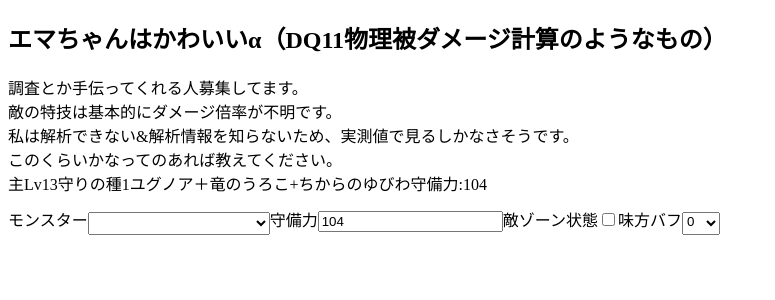
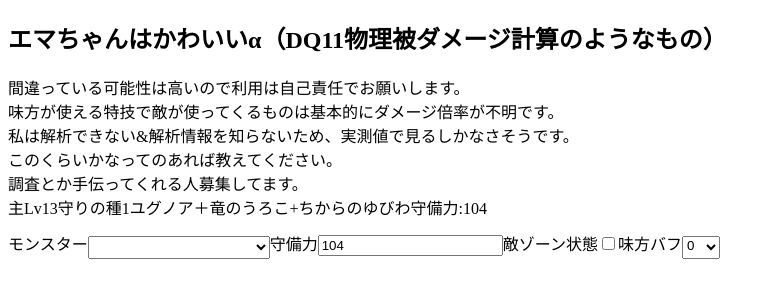
Before and after one commit to bfkbx960/ema-chan-ha-kawaii, a Vue app: page / in a window 1280 px wide. Shown: the top 300 px of the page, without its empty margins (0-775 px from the left). Built offline with nearby package versions, Linux system fonts and the light colour scheme.

Commit message:
fix message

```diff
--- a/src/App.vue
+++ b/src/App.vue
@@ -3,15 +3,18 @@
     <div class="app-memo">
       <h2>エマちゃんはかわいいα（DQ11物理被ダメージ計算のようなもの）</h2>
       <p>
-        調査とか手伝ってくれる人募集してます。
+        間違っている可能性は高いので利用は自己責任でお願いします。
       </p>
       <p>
-        敵の特技は基本的にダメージ倍率が不明です。
+        味方が使える特技で敵が使ってくるものは基本的にダメージ倍率が不明です。
       </p>
       <p>
         私は解析できない&解析情報を知らないため、実測値で見るしかなさそうです。
       </p>
       <p>このくらいかなってのあれば教えてください。</p>
+      <p>
+        調査とか手伝ってくれる人募集してます。
+      </p>
       <p>主Lv13守りの種1ユグノア＋竜のうろこ+ちからのゆびわ守備力:104</p>
     </div>
     <div class="app-input">
--- a/src/assets/data/skills.js
+++ b/src/assets/data/skills.js
@@ -6,12 +6,12 @@
   },
   {
     no: 2,
-    name: 'するどいツメ ※調査中',
+    name: 'するどいツメ',
     magnification: 1.2
   },
   {
     no: 3,
-    name: 'ツメラッシュ（6Hit） ※調査中',
+    name: 'ツメラッシュ（6Hit）',
     magnification: 0.5
   },
   {
@@ -47,12 +47,12 @@
   },
   {
     no: 10,
-    name: '死グモのとげ ※調査中',
+    name: '死グモのとげ',
     magnification: 0.9
   },
   {
     no: 11,
-    name: 'もうどく攻撃 ※調査中',
+    name: 'もうどく攻撃',
     magnification: 1.0
   }
 ]
```
